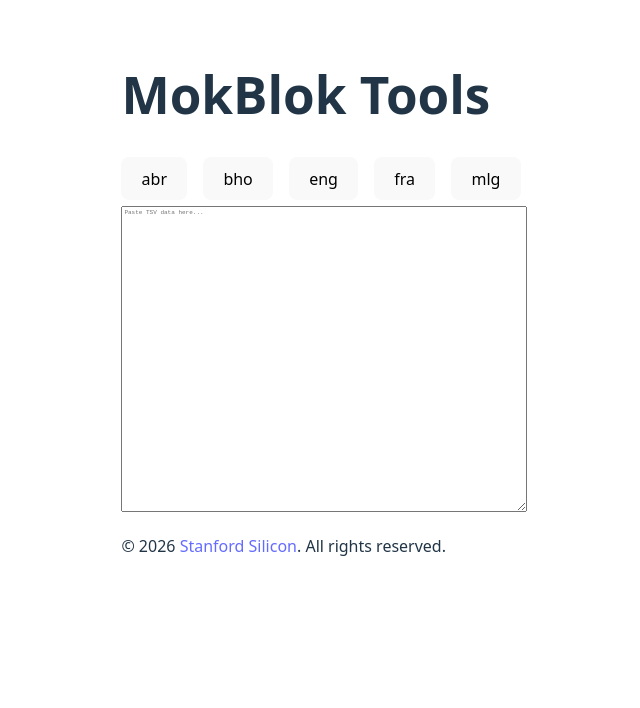
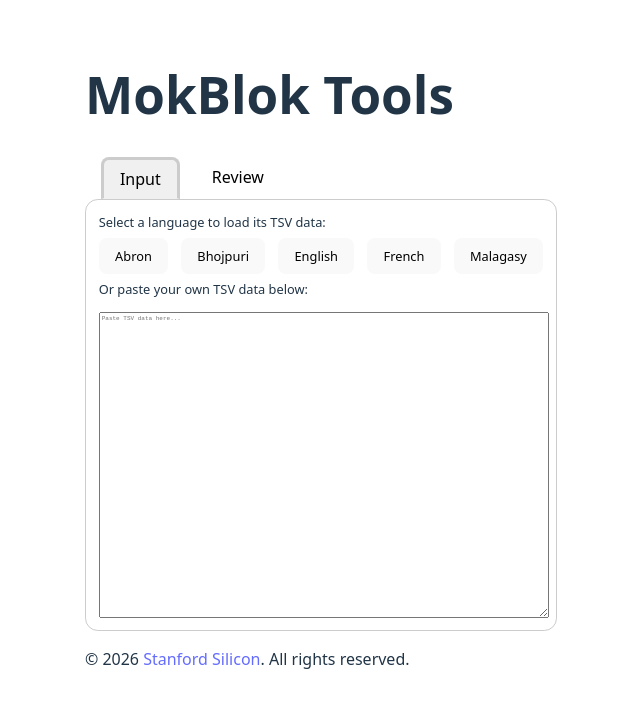
Before and after one commit to stanfordsilicon/mokblok-tools, a React (Vite) app: page /mokblok-tools/ in a window 1280 px wide. Shown: the top 708 px of the page, without its empty margins (319-959 px from the left). Built offline with nearby package versions, Linux system fonts and the light colour scheme.

Commit message:
Initial Review view

```diff
--- a/src/App.tsx
+++ b/src/App.tsx
@@ -1,4 +1,4 @@
-import InputLoadWidget from './data/InputLoadWidget';
+import PageBody from './page/PageBody';
 
 function App() {
   return (
@@ -7,7 +7,7 @@
         <h1>MokBlok Tools</h1>
       </header>
       <div>
-        <InputLoadWidget />
+        <PageBody />
       </div>
       <footer>
         <p>
--- /dev/null
+++ b/src/data/DataContext.tsx
@@ -0,0 +1,42 @@
+import { createContext, useContext, useMemo, useState } from 'react';
+
+import type { RowData } from './DataTypes';
+
+export type DataContextType = {
+  setRows: (lines: RowData[]) => void;
+  rowsByExtID: Record<string, RowData>;
+};
+
+export const DataContext = createContext<DataContextType | undefined>({
+  setRows: () => {},
+  rowsByExtID: {},
+});
+
+export const useDataContext = () => {
+  const context = useContext(DataContext);
+  if (!context) throw new Error('useDataContext must be used within a DataProvider');
+  return context;
+};
+
+export const DataProvider: React.FC<{
+  children: React.ReactNode;
+}> = ({ children }) => {
+  const [rows, setRows] = useState<RowData[]>([]);
+
+  const rowsByExtID = useMemo(() => {
+    return rows.reduce(
+      (acc, line) => {
+        acc[line.ext_id] = line;
+        return acc;
+      },
+      {} as Record<string, RowData>,
+    );
+  }, [rows]);
+
+  const dataContext: DataContextType = {
+    setRows: setRows,
+    rowsByExtID,
+  };
+
+  return <DataContext.Provider value={dataContext}>{children}</DataContext.Provider>;
+};
--- /dev/null
+++ b/src/data/DataTypes.ts
@@ -0,0 +1,22 @@
+export type RowData = {
+  english: string;
+  french: string;
+  translated: string;
+  example: string;
+  notes: string;
+  xpath: string;
+  ext_id: string;
+};
+
+export enum InputLanguage {
+  Abron = 'abr',
+  Bhojpuri = 'bho',
+  English = 'eng',
+  French = 'fra',
+  Malagasy = 'mlg',
+}
+
+export enum SourceLanguage {
+  English = 'eng',
+  French = 'fra',
+}
--- a/src/data/InputDataTypes.ts
+++ /dev/null
@@ -1,17 +0,0 @@
-export type InputLine = {
-  english: string;
-  french: string;
-  translated: string;
-  example: string;
-  notes: string;
-  xpath: string;
-  ext_id: string;
-};
-
-export enum InputLanguage {
-  abr = 'abr',
-  bho = 'bho',
-  eng = 'eng',
-  fra = 'fra',
-  mlg = 'mlg',
-}
--- a/src/data/InputLoadWidget.tsx
+++ b/src/data/InputWidget.tsx
@@ -1,26 +1,33 @@
-import { useCallback, useState } from 'react';
-import { InputLanguage } from './InputDataTypes';
-import { loadInputText } from './LoadInputData';
+import { useCallback, useEffect, useState } from 'react';
+import { useDataContext } from './DataContext';
+import { InputLanguage } from './DataTypes';
+import { loadInputText, parseInputTSV } from './LoadInputData';
 
-const InputLoadWidget = () => {
-  // const { inputLines, setInputLines } = useState<string>('');
+const InputWidget = () => {
   const [inputText, setInputText] = useState<string>('');
+  const { setRows } = useDataContext();
 
   const onClickLanguage = useCallback(async (lang: InputLanguage) => {
     await loadInputText(`/input_tsvs/${lang}_1.tsv`).then((data) => setInputText(data || ''));
-
-    // Handle language button click
   }, []);
 
+  // Automatically updates the input lines dataset when inputText changes
+  useEffect(() => {
+    setRows(parseInputTSV(inputText));
+  }, [inputText, setRows]);
+
   return (
-    <div>
+    <div style={{ display: 'flex', flexDirection: 'column', gap: '.5em' }}>
+      <div>Select a language to load its TSV data:</div>
       <div style={{ display: 'flex', gap: '1em' }}>
         {Object.values(InputLanguage).map((lang) => (
           <button key={lang} onClick={() => onClickLanguage(lang)}>
-            {lang}
+            {/* Convert ID to a readable name */}
+            {Object.entries(InputLanguage).find(([, value]) => value === lang)?.[0]}
           </button>
         ))}
       </div>
+      Or paste your own TSV data below:
       <textarea
         style={{
           width: '100%',
@@ -38,4 +45,4 @@
   );
 };
 
-export default InputLoadWidget;
+export default InputWidget;
--- a/src/data/LoadInputData.ts
+++ b/src/data/LoadInputData.ts
@@ -1,20 +1,20 @@
-import type { InputLine } from './InputDataTypes';
+import type { RowData } from './DataTypes';
 
-export async function loadInputText(filePath: string): Promise<InputLine[] | void> {
+export async function loadInputText(filePath: string): Promise<string | void> {
   return await fetch(filePath)
     .then((res) => res.text())
     .catch((err) => console.error('Error loading TSV:', err));
 }
 
-export function parseInputTSV(tsv: string): InputLine[] {
+export function parseInputTSV(tsv: string): RowData[] {
   return tsv.split('\n').map((line) => {
     const [english, french, translated, example, notes, xpath, ext_id] = line.split('\t');
     return { english, french, translated, example, notes, xpath, ext_id };
   });
 }
 
-export function getInputDictionary(data: InputLine[]): Record<string, InputLine> {
-  const dict: Record<string, InputLine> = {};
+export function getInputDictionary(data: RowData[]): Record<string, RowData> {
+  const dict: Record<string, RowData> = {};
   data.forEach((item) => {
     dict[item.xpath || item.ext_id] = item;
   });
--- /dev/null
+++ b/src/page/PageBody.tsx
@@ -0,0 +1,22 @@
+import { useState } from 'react';
+import { DataProvider } from '../data/DataContext';
+import StepSelector from './StepSelector';
+import { StepName } from './StepTypes';
+import StepView from './StepView';
+
+const PageBody: React.FC = () => {
+  const [step, setStep] = useState<StepName>(StepName.Input);
+
+  return (
+    <DataProvider>
+      <StepSelector step={step} setStep={setStep} />
+      <div
+        style={{ border: '1px solid #ccc', padding: '1em', borderRadius: '1em', fontSize: '0.8em' }}
+      >
+        <StepView step={step} />
+      </div>
+    </DataProvider>
+  );
+};
+
+export default PageBody;
--- /dev/null
+++ b/src/page/StepSelector.tsx
@@ -0,0 +1,45 @@
+import { StepName } from './StepTypes';
+
+const StepSelector: React.FC<{
+  step: StepName;
+  setStep: (step: StepName) => void;
+}> = ({ step, setStep }) => {
+  return (
+    <div style={{ display: 'flex', gap: '1em', marginLeft: '1em' }}>
+      <StepButton label="Input" targetStep={StepName.Input} currentStep={step} setStep={setStep} />
+      <StepButton
+        label="Review"
+        targetStep={StepName.Review}
+        currentStep={step}
+        setStep={setStep}
+      />
+    </div>
+  );
+};
+
+const StepButton: React.FC<{
+  label: string;
+  targetStep: StepName;
+  currentStep: StepName;
+  setStep: (step: StepName) => void;
+}> = ({ label, targetStep, currentStep, setStep }) => {
+  const isCurrent = currentStep === targetStep;
+  const border = isCurrent ? 'solid #ccc' : 'none';
+  return (
+    <button
+      onClick={() => setStep(targetStep)}
+      style={{
+        borderRadius: '.5em .5em 0 0',
+        borderTop: border,
+        borderLeft: border,
+        borderRight: border,
+        padding: '.5em 1em',
+        backgroundColor: isCurrent ? '#f0f0f0' : 'transparent',
+      }}
+    >
+      {label}
+    </button>
+  );
+};
+
+export default StepSelector;
--- /dev/null
+++ b/src/page/StepTypes.ts
@@ -0,0 +1,4 @@
+export enum StepName {
+  Input = 'Input',
+  Review = 'Review',
+}
--- /dev/null
+++ b/src/page/StepView.tsx
@@ -0,0 +1,21 @@
+import type React from 'react';
+import InputWidget from '../data/InputWidget';
+import ReviewWidget from '../review/ReviewWidget';
+import { StepName } from './StepTypes';
+
+export type StepViewProps = {
+  step: StepName;
+};
+
+const StepView: React.FC<StepViewProps> = ({ step }) => {
+  switch (step) {
+    case StepName.Input:
+      return <InputWidget />;
+    case StepName.Review:
+      return <ReviewWidget />;
+    default:
+      return <div>Unknown Widget</div>;
+  }
+};
+
+export default StepView;
--- /dev/null
+++ b/src/review/ReviewWidget.tsx
@@ -0,0 +1,118 @@
+import { useState } from 'react';
+import { useDataContext } from '../data/DataContext';
+import { SourceLanguage, type RowData } from '../data/DataTypes';
+
+const ReviewWidget: React.FC = () => {
+  const { rowsByExtID } = useDataContext();
+  const [sourceLanguage, setSourceLanguage] = useState<SourceLanguage>(SourceLanguage.English);
+  const monthsData = getMonthsData(rowsByExtID);
+
+  return (
+    <div>
+      <div style={{ display: 'flex', gap: '1em', alignItems: 'center' }}>
+        Source language:
+        {Object.values(SourceLanguage).map((lang) => (
+          <button
+            key={lang}
+            onClick={() => setSourceLanguage(lang)}
+            style={{ fontWeight: lang === sourceLanguage ? 'bold' : 'normal' }}
+          >
+            {/* Convert ID to a readable name */}
+            {Object.entries(SourceLanguage).find(([, value]) => value === lang)?.[0]}
+          </button>
+        ))}
+      </div>
+      <h3>Months</h3>
+      <table>
+        <thead>
+          <tr>
+            <th colSpan={3} style={{ textAlign: 'center' }}>
+              {Object.entries(SourceLanguage).find(([, value]) => value === sourceLanguage)?.[0]}
+            </th>
+            <th colSpan={3} style={{ textAlign: 'center' }}>
+              Translated
+            </th>
+          </tr>
+          <tr>
+            <th>Long</th>
+            <th>Short</th>
+            <th>Narrow</th>
+            <th>Long</th>
+            <th>Short</th>
+            <th>Narrow</th>
+          </tr>
+        </thead>
+        <tbody>
+          {Array.from({ length: 12 }).map((_, index) => (
+            <tr key={index}>
+              <td>{getSourceLanguageData(monthsData.long[index], sourceLanguage)}</td>
+              <td>{getSourceLanguageData(monthsData.short[index], sourceLanguage)}</td>
+              <td>{getSourceLanguageData(monthsData.narrow[index], sourceLanguage)}</td>
+              <td>{monthsData.long[index]?.translated}</td>
+              <td>{monthsData.short[index]?.translated}</td>
+              <td>{monthsData.narrow[index]?.translated}</td>
+            </tr>
+          ))}
+        </tbody>
+      </table>
+    </div>
+  );
+};
+
+function getSourceLanguageData(row: RowData | undefined, sourceLanguage: SourceLanguage): string {
+  if (!row) return '';
+  return sourceLanguage === SourceLanguage.English ? row.english : row.french;
+}
+
+function getMonthsData(rowsByExtID: Record<string, RowData>): {
+  long: RowData[];
+  short: RowData[];
+  narrow: RowData[];
+} {
+  return {
+    long: [
+      rowsByExtID['mw-1_XXX'],
+      rowsByExtID['mw-2_XXX'],
+      rowsByExtID['mw-3_XXX'],
+      rowsByExtID['mw-4_XXX'],
+      rowsByExtID['mw-5_XXX'],
+      rowsByExtID['mw-6_XXX'],
+      rowsByExtID['mw-7_XXX'],
+      rowsByExtID['mw-8_XXX'],
+      rowsByExtID['mw-9_XXX'],
+      rowsByExtID['mw-10_XXX'],
+      rowsByExtID['mw-11_XXX'],
+      rowsByExtID['mw-12_XXX'],
+    ],
+    short: [
+      rowsByExtID['mw-13_XXX'],
+      rowsByExtID['mw-14_XXX'],
+      rowsByExtID['mw-15_XXX'],
+      rowsByExtID['mw-16_XXX'],
+      rowsByExtID['mw-17_XXX'],
+      rowsByExtID['mw-18_XXX'],
+      rowsByExtID['mw-19_XXX'],
+      rowsByExtID['mw-20_XXX'],
+      rowsByExtID['mw-21_XXX'],
+      rowsByExtID['mw-22_XXX'],
+      rowsByExtID['mw-23_XXX'],
+      rowsByExtID['mw-24_XXX'],
+    ],
+    narrow: [
+      rowsByExtID['mw-25_XXX'],
+      rowsByExtID['mw-26_XXX'],
+      rowsByExtID['mw-27_XXX'],
+      rowsByExtID['mw-28_XXX'],
+      rowsByExtID['mw-29_XXX'],
+      rowsByExtID['mw-30_XXX'],
+      rowsByExtID['mw-31_XXX'],
+      rowsByExtID['mw-32_XXX'],
+      rowsByExtID['mw-33_XXX'],
+      rowsByExtID['mw-34_XXX'],
+      rowsByExtID['mw-35_XXX'],
+      rowsByExtID['mw-36_XXX'],
+    ],
+  };
+}
+
+export default ReviewWidget;
--- a/tsconfig.app.json
+++ b/tsconfig.app.json
@@ -25,7 +25,9 @@
     "noUnusedLocals": true,
     "noUnusedParameters": true,
     "noFallthroughCasesInSwitch": true,
-    "noUncheckedSideEffectImports": true
+    "noUncheckedSideEffectImports": true,
+    /* Modules / Path aliases */
+    "baseUrl": ".",
   },
   "include": [
     "src"
```
Also changed, not shown: 2 other files (tests, documents, lock files or other folders).
